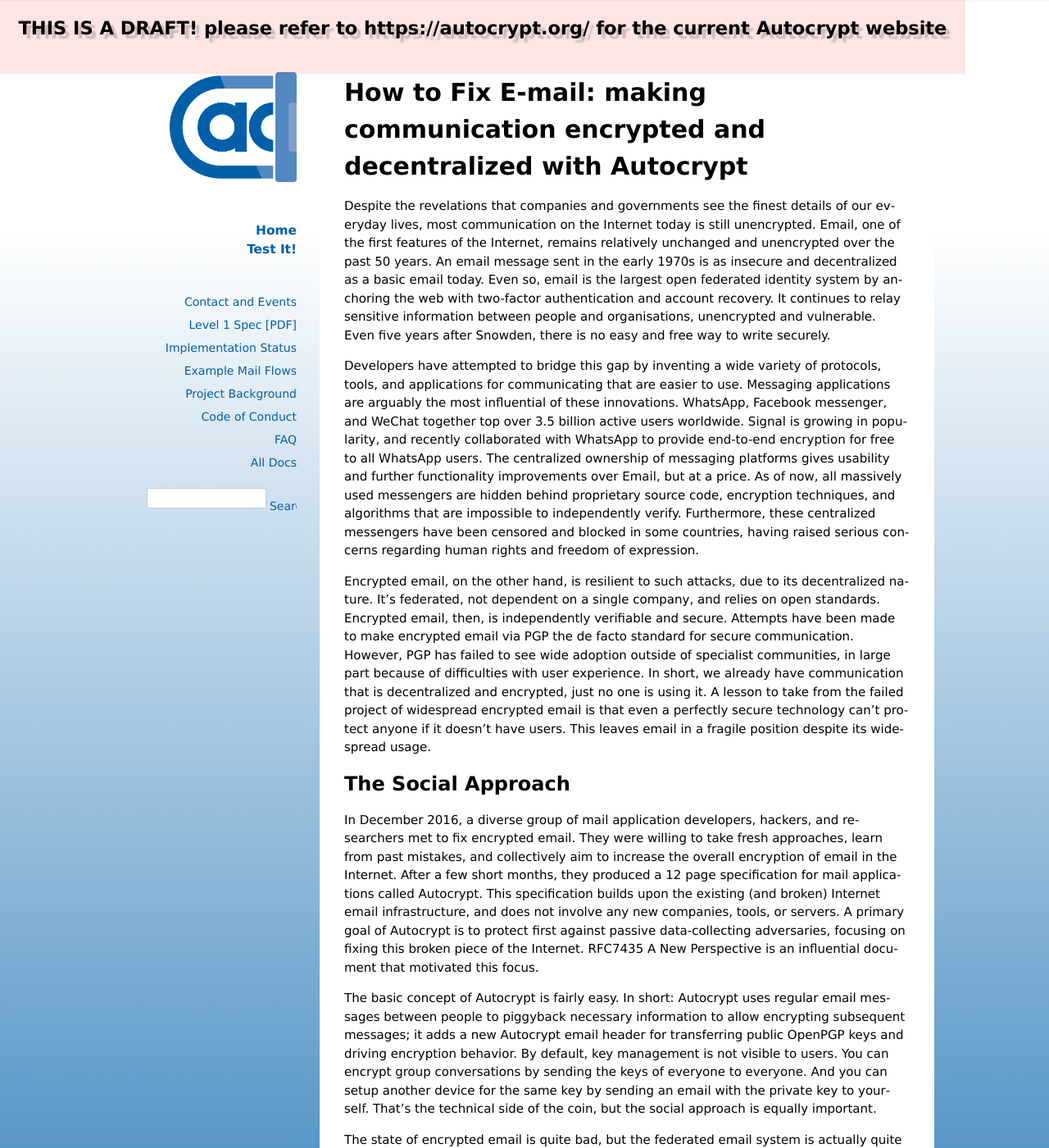
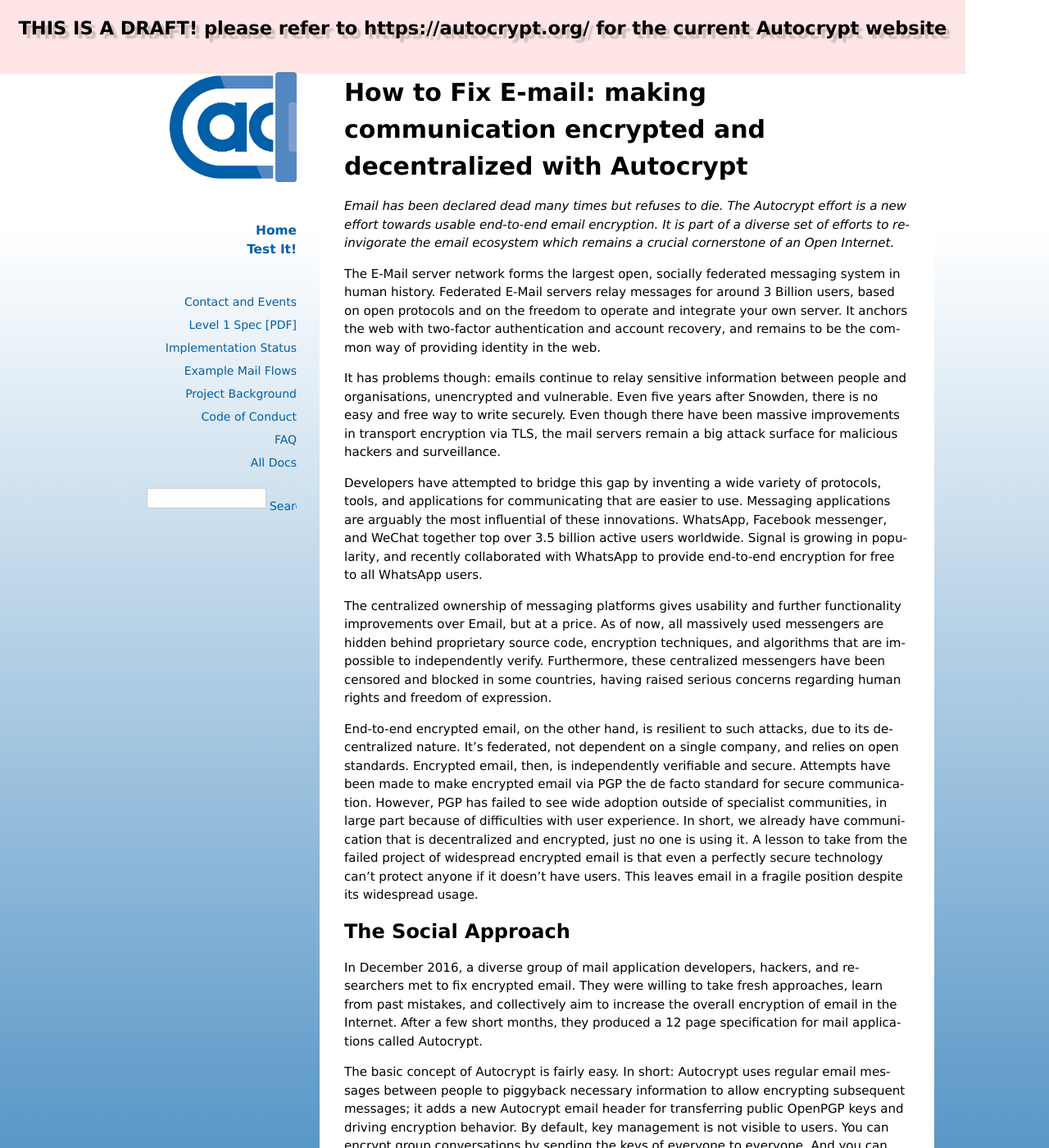
Before and after one commit to autocrypt/autocrypt, a Sphinx documentation site: the page built from doc/blog/18/03/07/index.rst, in a window 1280 px wide and 1400 px high. Shown: the whole window at 82% size. Built offline with Sphinx 7.4.7, drawn with Linux system fonts in a browser that asks for light colours; some of the changed text lies outside the part shown.

Commit message:
formatting, including some of hpk's paragraphs and thoughts

```diff
--- a/doc/blog/18/03/07/index.rst
+++ b/doc/blog/18/03/07/index.rst
@@ -1,15 +1,60 @@
 How to Fix E-mail: making communication encrypted and decentralized with Autocrypt
 ==================================================================================
-Despite the revelations that companies and governments see the finest details of our everyday lives, most communication on the Internet today is still unencrypted. Email, one of the first features of the Internet, remains relatively unchanged and unencrypted over the past 50 years. An email message sent in the early 1970s is as insecure and decentralized as a basic email today. Even so, email is the largest open federated identity system by anchoring the web with two-factor authentication and account recovery. It continues to relay sensitive information between people and organisations, unencrypted and vulnerable. Even five years after Snowden, there is no easy and free way to write securely.
 
-Developers have attempted to bridge this gap by inventing a wide variety of protocols, tools, and applications for communicating that are easier to use. Messaging applications are arguably the most influential of these innovations. WhatsApp, Facebook messenger, and WeChat together top over 3.5 billion active users worldwide. Signal is growing in popularity, and recently collaborated with WhatsApp to provide end-to-end encryption for free to all WhatsApp users. The centralized ownership of messaging platforms gives usability and further functionality improvements over Email, but at a price. As of now, all massively used messengers are hidden  behind proprietary source code, encryption techniques, and algorithms that are impossible to independently verify. Furthermore, these centralized messengers have been censored and blocked in some countries, having raised serious concerns regarding human rights and freedom of expression.
+`Email has been declared dead many times but refuses to die. The Autocrypt effort is a new effort towards usable end-to-end email encryption. It is part of a diverse set of efforts to re-invigorate the email ecosystem which remains a crucial cornerstone of an Open Internet.`
 
-Encrypted email, on the other hand, is resilient to such attacks, due to its decentralized nature. It's federated, not dependent on a single company, and relies on open standards. Encrypted email, then, is independently verifiable and secure. Attempts have been made to make encrypted email via PGP the de facto standard for secure communication. However, PGP has failed to see wide adoption outside of specialist communities, in large part because of difficulties with user experience. In short, we already have communication that is decentralized and encrypted, just no one is using it. A lesson to take from the failed project of widespread encrypted email is that even a perfectly secure technology can't protect anyone if it doesn't have users. This leaves email in a fragile position despite its widespread usage.
+The E-Mail server network forms the largest open, socially federated
+messaging system in human history. Federated E-Mail servers relay messages
+for around 3 Billion users, based on open protocols and on the freedom to
+operate and integrate your own server. It anchors the web with two-factor
+authentication and account recovery, and remains to be the common way of
+providing identity in the web.
+
+It has problems though: emails continue to relay sensitive information
+between people and organisations, unencrypted and vulnerable. Even five
+years after Snowden, there is no easy and free way to write securely.
+Even though there have been massive improvements in transport encryption
+via TLS, the mail servers remain a big attack surface for malicious hackers
+and surveillance.
+
+Developers have attempted to bridge this gap by inventing a wide variety
+of protocols, tools, and applications for communicating that are easier
+to use. Messaging applications are arguably the most influential of these
+innovations. WhatsApp, Facebook messenger, and WeChat together top over
+3.5 billion active users worldwide. Signal is growing in popularity, and
+recently collaborated with WhatsApp to provide end-to-end encryption for
+free to all WhatsApp users.
+
+The centralized ownership of messaging platforms gives usability and
+further functionality improvements over Email, but at a price. As of now,
+all massively used messengers are hidden behind proprietary source code,
+encryption techniques, and algorithms that are impossible to independently
+verify. Furthermore, these centralized messengers have been censored and
+blocked in some countries, having raised serious concerns regarding human
+rights and freedom of expression.
+
+End-to-end encrypted email, on the other hand, is resilient to such
+attacks, due to its decentralized nature. It's federated, not dependent
+on a single company, and relies on open standards. Encrypted email, then,
+is independently verifiable and secure. Attempts have been made to make
+encrypted email via PGP the de facto standard for secure communication.
+However, PGP has failed to see wide adoption outside of specialist
+communities, in large part because of difficulties with user experience.
+In short, we already have communication that is decentralized and
+encrypted, just no one is using it. A lesson to take from the failed
+project of widespread encrypted email is that even a perfectly secure
+technology can't protect anyone if it doesn't have users. This leaves
+email in a fragile position despite its widespread usage.
 
 The Social Approach
 --------------------
 
-In December 2016, a diverse group of mail application developers, hackers, and researchers met to fix encrypted email. They were willing to take fresh approaches, learn from past mistakes, and collectively aim to increase the overall encryption of email in the Internet. After a few short months, they produced a 12 page specification for mail applications called Autocrypt. This specification builds upon the existing (and broken) Internet email infrastructure, and does not involve any new companies, tools, or servers. A primary goal of Autocrypt is to protect first against passive data-collecting adversaries, focusing on fixing this broken piece of the Internet. RFC7435 A New Perspective is an influential document that motivated this focus.
+In December 2016, a diverse group of mail application developers,
+hackers, and researchers met to fix encrypted email. They were willing
+to take fresh approaches, learn from past mistakes, and collectively
+aim to increase the overall encryption of email in the Internet. After
+a few short months, they produced a 12 page specification for mail
+applications called Autocrypt.
 
 The basic concept of Autocrypt is fairly easy. In short: Autocrypt
 uses regular email messages between people to piggyback necessary
@@ -21,14 +66,13 @@
 key by sending an email with the private key to yourself. That's the
 technical side of the coin, but the social approach is equally important.
 
-The state of encrypted email is quite bad, but the federated email
-system is actually quite healthy. Intercompability is almost
-universal, and the system has coped with the few incremental changes
-to the email system quite well. That's a strength of the email
-standards, and a healthy offering of email services. The state of
-encrypted email is not bad because the email system would not work
-- it is totally fine, and moves slowly enough to stay resilient.
-Instead, it is a problem of user-facing mail applications.
+Autocrypt has released its first specification, code-named "Level 1",
+on December 21st 2017.  Early 2018, the Enigmail Thunderbird extension,
+and K-9 Mail on Android released support for Autocrypt. Moreover, with
+DeltaChat a new app is evolving that uses the e-mail server network but
+offers a Telegram-style chat interface. It fully implements the Autocrypt
+specification and allows to send end-to-end encrypted messages between
+a Telegram-like messenger app and traditional e-mail clients.
 
 Autocrypt takes a unique approach to this problem by focusing on mail application implementation. Several mail application developers have worked closely together to ensure their implementations of the specification are compatible. To use Autocrypt, users don't require the email provider to do anything. It automates key management and key distribution, and adds necessary encryption information, such as a public OpenPGP key, to unencrypted email to allow encrypting subsequent messages. Autocrypt is a specification intended to keep different email applications interoperable, encrypted, and easy to use.
 
```
